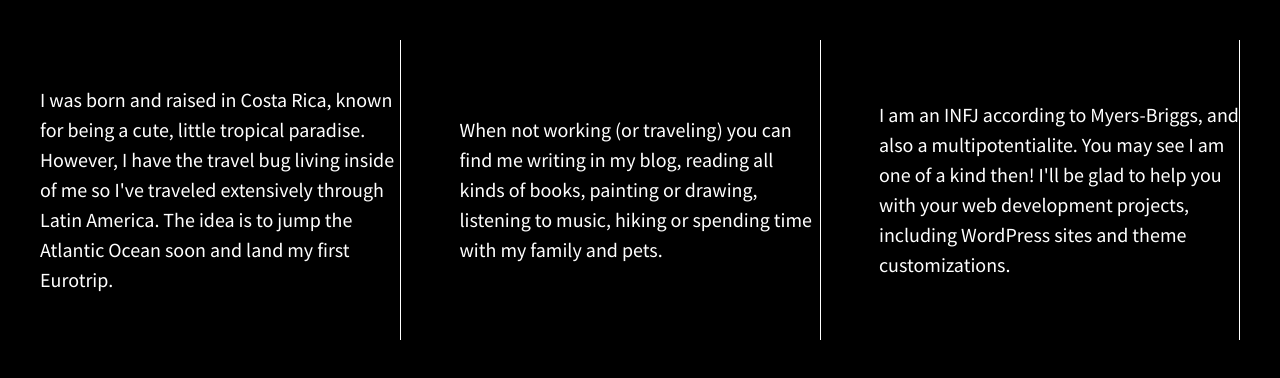
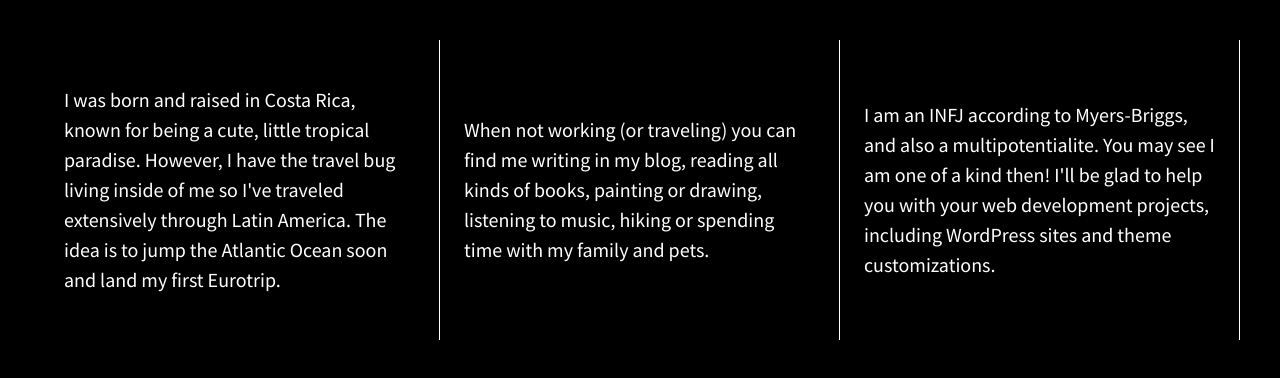
Before and after one commit to Marcelu83/divs-flexbox-challenge, a plain HTML site: page index.html in a window 1280 px wide. Drawn offline with nearby package versions, Linux system fonts and the light colour scheme.

Commit message:
Added percentage in padding

```diff
--- a/css/main.css
+++ b/css/main.css
@@ -129,6 +129,7 @@ body {
   justify-content:center;
   align-items: center;
   border-right:1px solid white;
+  padding:0 2%;
 
 
 }
```
